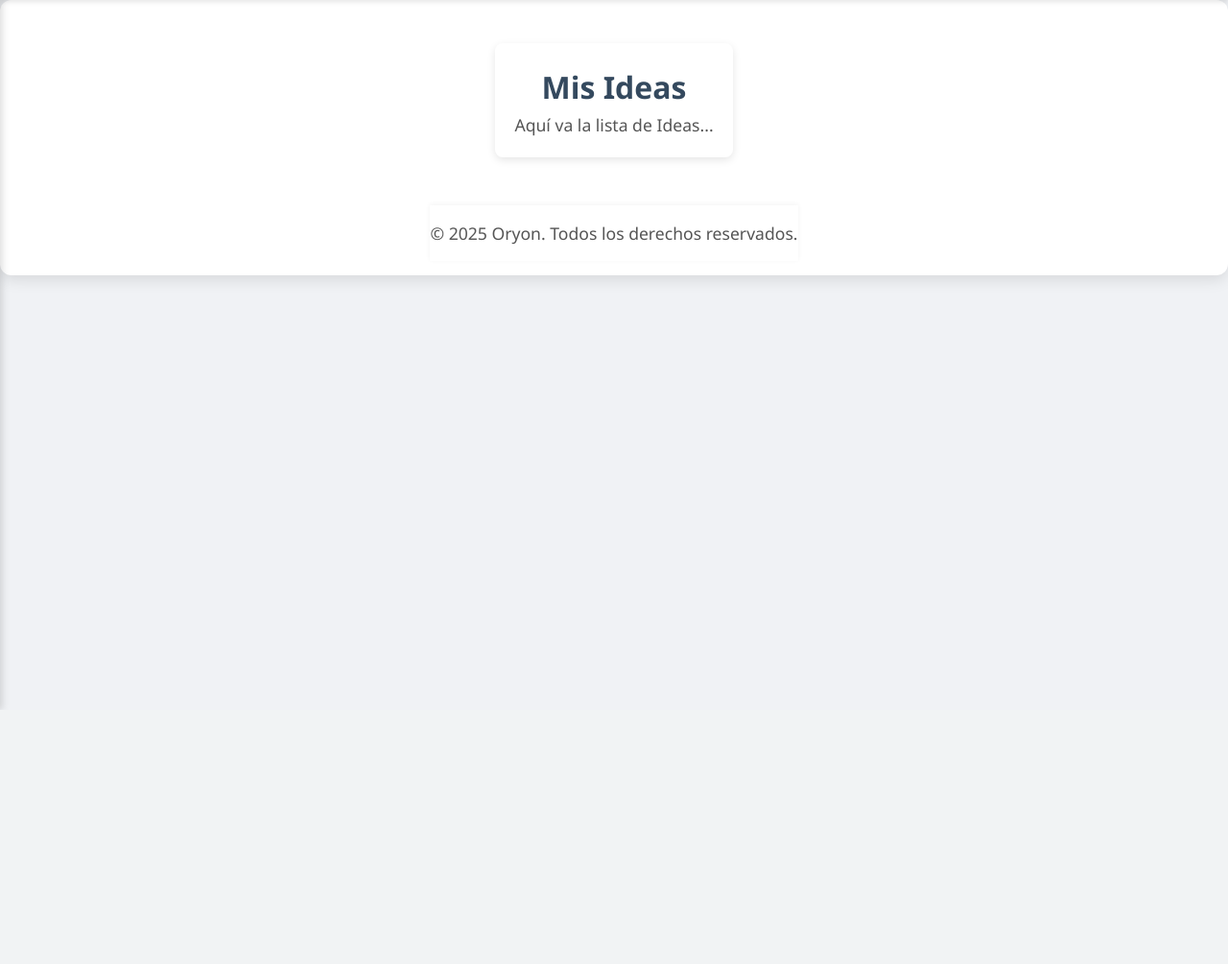
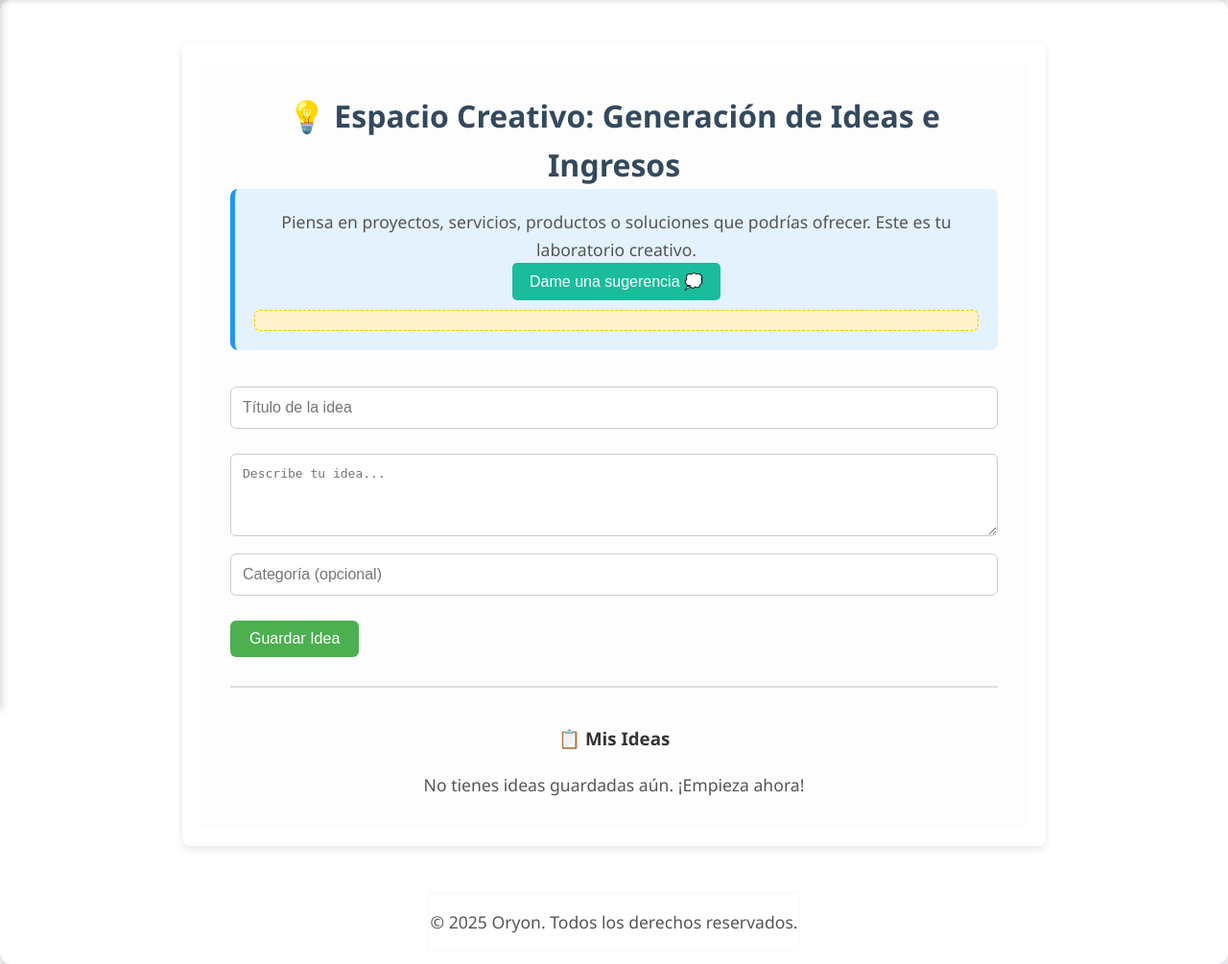
Before and after one commit to Juancho250/LifePilot, a Flask app: page /ideas in a window 1280 px wide. Shown: the part 60-1065 px from the top of the page at 96% size. Before the commit the page ends 800 px from the top, so only its background shows below. Run offline with Flask 3, Linux system fonts and the light colour scheme; the visitor is signed in with stand-in values (Sample User, id 1); data that the repository does not hold is empty; some libraries are stand-ins or nearby versions.

Commit message:
ludgsierueiu
ervhertvweorwer

```diff
--- a/app.py
+++ b/app.py
@@ -175,13 +175,6 @@ def gastos():
     finally:
         cursor.close()
 
-@app.route('/ideas')
-def ideas():
-    if 'logueado' in session:
-        return render_template('ideas.html', usuario=session['usuario'])
-    else:
-        return redirect(url_for('iniciar_sesion'))
-
 @app.route('/cerrar_sesion')
 def cerrar_sesion():
     session.clear()
@@ -216,5 +209,56 @@ def actualizar_tarea():
     except Exception as e:
         return jsonify({'exito': False, 'error': str(e)})
 
+@app.route("/ideas", methods=["GET", "POST"])
+def ideas():
+    cursor = mysql.connection.cursor(MySQLdb.cursors.DictCursor)
+
+    if request.method == "POST":
+        titulo = request.form["titulo"]
+        descripcion = request.form["descripcion"]
+        categoria = request.form.get("categoria", "")
+
+        cursor.execute(
+            "INSERT INTO ideas (titulo, descripcion, categoria) VALUES (%s, %s, %s)",
+            [titulo, descripcion, categoria]
+        )
+        mysql.connection.commit()
+        flash("Idea registrada con éxito", "success")
+        return redirect(url_for("ideas"))
+
+    cursor.execute("SELECT * FROM ideas ORDER BY fecha_creacion DESC")
+    ideas = cursor.fetchall()
+    return render_template("ideas.html", ideas=ideas)
+
+@app.route("/eliminar_idea/<int:id>")
+def eliminar_idea(id):
+    cursor = mysql.connection.cursor()
+    cursor.execute("DELETE FROM ideas WHERE id = %s", [id])
+    mysql.connection.commit()
+    flash("Idea eliminada", "info")
+    return redirect(url_for("ideas"))
+
+@app.route("/editar_idea/<int:id>", methods=["GET", "POST"])
+def editar_idea(id):
+    cursor = mysql.connection.cursor(MySQLdb.cursors.DictCursor)
+
+    if request.method == "POST":
+        titulo = request.form["titulo"]
+        descripcion = request.form["descripcion"]
+        categoria = request.form["categoria"]
+
+        cursor.execute(
+            "UPDATE ideas SET titulo = %s, descripcion = %s, categoria = %s WHERE id = %s",
+            [titulo, descripcion, categoria, id]
+        )
+        mysql.connection.commit()
+        flash("Idea actualizada", "success")
+        return redirect(url_for("ideas"))
+
+    cursor.execute("SELECT * FROM ideas WHERE id = %s", [id])
+    idea = cursor.fetchone()
+    return render_template("editar_idea.html", idea=idea)
+
+
 if __name__ == '__main__':
     app.run(debug=True)
--- a/static/css/estilos.css
+++ b/static/css/estilos.css
@@ -438,3 +438,76 @@ footer {
   #calendar-container {
     margin-top: 40px;
   }
+  /*estilos para las idesas*/
+
+.ideas-page {
+  max-width: 900px;
+  margin: auto;
+  padding: 30px;
+  background-color: #fdfdfd;
+}
+
+.ideas-page h2 {
+  text-align: center;
+  color: #4a4a4a;
+  margin-bottom: 20px;
+}
+
+.inspiracion {
+  background: #e3f2fd;
+  padding: 20px;
+  border-left: 5px solid #2196f3;
+  margin-bottom: 30px;
+  border-radius: 8px;
+}
+
+.sugerencia-box {
+  margin-top: 10px;
+  padding: 10px;
+  background-color: #fff3cd;
+  border: 1px dashed #ffc107;
+  border-radius: 6px;
+  font-style: italic;
+}
+
+.form-idea {
+  display: flex;
+  flex-direction: column;
+  gap: 10px;
+  margin-bottom: 30px;
+}
+
+.form-idea input,
+.form-idea textarea {
+  padding: 12px;
+  border: 1px solid #ccc;
+  border-radius: 6px;
+  font-size: 1em;
+}
+
+.form-idea button {
+  align-self: flex-start;
+  padding: 10px 20px;
+  background-color: #4caf50;
+  color: white;
+  border: none;
+  border-radius: 6px;
+  cursor: pointer;
+}
+
+.form-idea button:hover {
+  background-color: #388e3c;
+}
+
+.lista-ideas {
+  border-top: 2px solid #ddd;
+  padding-top: 20px;
+}
+
+.idea-item {
+  border: 1px solid #ccc;
+  padding: 12px;
+  border-radius: 6px;
+  background-color: #f9f9f9;
+  margin-bottom: 15px;
+}
--- a/templates/ideas.html
+++ b/templates/ideas.html
@@ -1,6 +1,72 @@
 {% extends "base.html" %}
-{% block titulo %}Ideas{% endblock %}
+
+{% block titulo %}Centro de Ideas Creativas{% endblock %}
+
 {% block contenido %}
-<h2>Mis Ideas</h2>
-<p>Aquí va la lista de Ideas...</p>
+<div class="ideas-page">
+  <h2>💡 Espacio Creativo: Generación de Ideas e Ingresos</h2>
+
+  <!-- Área de inspiración -->
+  <section class="inspiracion">
+    <p>Piensa en proyectos, servicios, productos o soluciones que podrías ofrecer. Este es tu laboratorio creativo.</p>
+    <button onclick="generarSugerencia()">Dame una sugerencia 💭</button>
+    <div id="sugerencia" class="sugerencia-box"></div>
+  </section>
+
+  <!-- Formulario para nuevas ideas -->
+  <form class="form-idea" method="POST" action="{{ url_for('ideas') }}">
+    <input type="text" name="titulo" placeholder="Título de la idea" required>
+    <textarea name="descripcion" rows="4" placeholder="Describe tu idea..." required></textarea>
+    <input type="text" name="categoria" placeholder="Categoría (opcional)">
+    <button type="submit">Guardar Idea</button>
+  </form>
+
+  <!-- Mostrar mensaje flash -->
+  {% with messages = get_flashed_messages(with_categories=true) %}
+    {% if messages %}
+      {% for category, message in messages %}
+        <div class="alert alert-{{ category }}">{{ message }}</div>
+      {% endfor %}
+    {% endif %}
+  {% endwith %}
+
+  <!-- Lista de ideas guardadas -->
+  <section class="lista-ideas">
+    <h3>📋 Mis Ideas</h3>
+    {% if ideas %}
+      {% for idea in ideas %}
+        <div class="idea-item">
+          <strong>{{ idea.titulo }}</strong>
+          <p>{{ idea.descripcion }}</p>
+          {% if idea.categoria %}
+            <span class="categoria">📁 {{ idea.categoria }}</span>
+          {% endif %}
+          <div class="acciones">
+            <a href="{{ url_for('editar_idea', id=idea.id) }}" class="btn btn-sm btn-warning">✏️ Editar</a>
+            <a href="{{ url_for('eliminar_idea', id=idea.id) }}" class="btn btn-sm btn-danger" onclick="return confirm('¿Estás seguro de eliminar esta idea?')">🗑️ Eliminar</a>
+          </div>
+        </div>
+      {% endfor %}
+    {% else %}
+      <p>No tienes ideas guardadas aún. ¡Empieza ahora!</p>
+    {% endif %}
+  </section>
+</div>
+
+<script>
+  const sugerencias = [
+    "Crea un canal de YouTube sobre tus habilidades técnicas.",
+    "Ofrece asesorías personalizadas en soporte técnico.",
+    "Desarrolla una app para freelancers.",
+    "Escribe un curso básico de mantenimiento de computadores.",
+    "Haz una tienda virtual de componentes o periféricos.",
+    "Ofrece paquetes de mantenimiento preventivo a pequeñas empresas.",
+    "Desarrolla una página de gestión de ingresos para terceros.",
+  ];
+
+  function generarSugerencia() {
+    const index = Math.floor(Math.random() * sugerencias.length);
+    document.getElementById("sugerencia").innerText = sugerencias[index];
+  }
+</script>
 {% endblock %}
```
